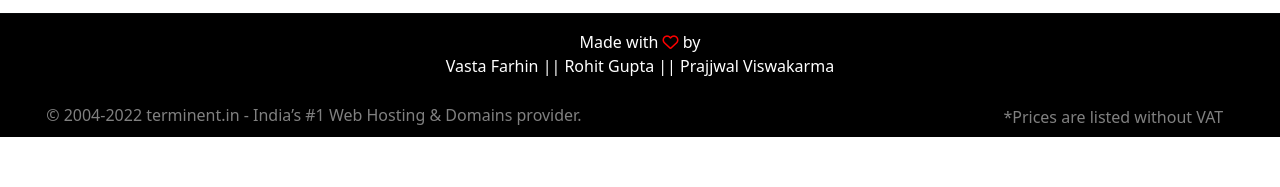
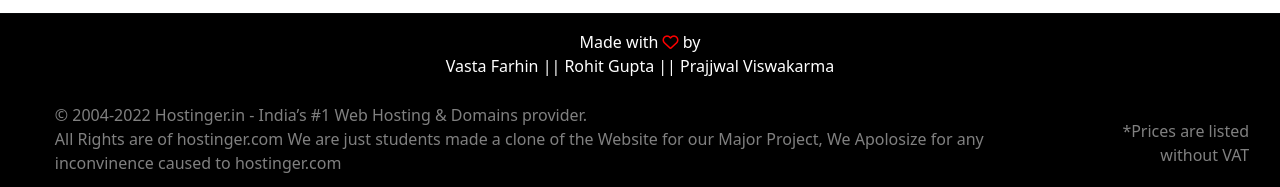
Before and after one commit to RG-Creator/Terminent, a plain HTML site: page index.html in a window 1280 px wide. Shown: the part 10848-11035 px from the top of the page. Before the commit the page ends 10985 px from the top, so only its background shows below. Drawn offline with nearby package versions, Linux system fonts and the light colour scheme; a web font is replaced by a local one.

Commit message:
Update index.html

```diff
--- a/index.html
+++ b/index.html
@@ -1462,7 +1462,7 @@
             <table>
               <tr>
                 <td><p style="text-align: left; padding-left: 5%;
-                padding-bottom: 1%; color: grey;">© 2004-2022 terminent.in - India’s #1 Web Hosting & Domains provider.</p></td>
+                padding-bottom: 1%; color: grey;">© 2004-2022 Hostinger.in - India’s #1 Web Hosting & Domains provider. <br> All Rights are of hostinger.com We are just students made a clone of the Website for our Major Project, We Apolosize for any inconvinence caused to hostinger.com</p></td>
                 <td><p style="text-align: right; color: grey; padding-right: 15%; padding-bottom: 1%;">*Prices are listed without VAT</p></td>
               </tr>
             </table>
```
